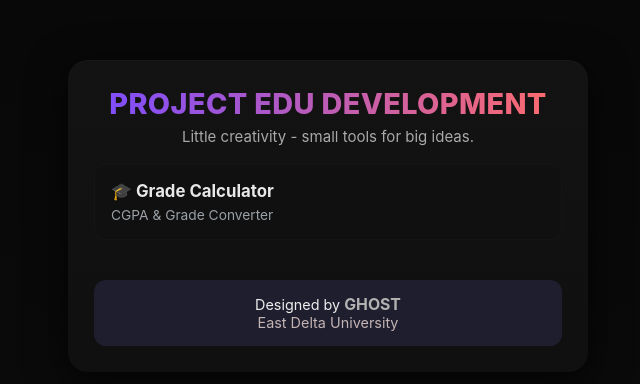
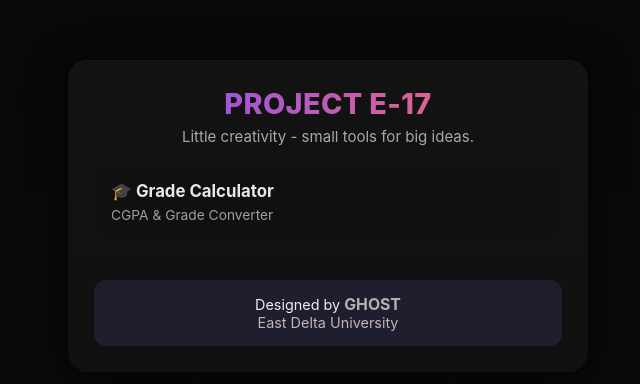
Before and after one commit to black-007-web/published_sample_edu, a website: page index.html in a window 1280 px wide. Shown: the part 184-568 px from the top of the page, without its empty margins (312-952 px from the left). Drawn offline with Linux system fonts and the light colour scheme.

Commit message:
Update index.html

```diff
--- a/index.html
+++ b/index.html
@@ -4,7 +4,7 @@
   <meta name="theme-color" content="#121212" />
   <meta charset="UTF-8" />
   <meta name="viewport" content="width=device-width, initial-scale=1.0" />
-  <title>PROJECT EDU DEVELOPMENT | Home</title>
+  <title>PROJECT E-17 | Home</title>
 
   <!-- Favicon and Tab Styling -->
   <link rel="icon" href="favicon.png" type="image/png" />
@@ -18,7 +18,7 @@
   <div class="container">
     <!-- Header -->
     <header class="site-header">
-      <h1 class="app-title">PROJECT EDU DEVELOPMENT
+      <h1 class="app-title">PROJECT E-17
 
       </h1>
       <p class="app-quote">Little creativity - small tools for big ideas.</p>
```
